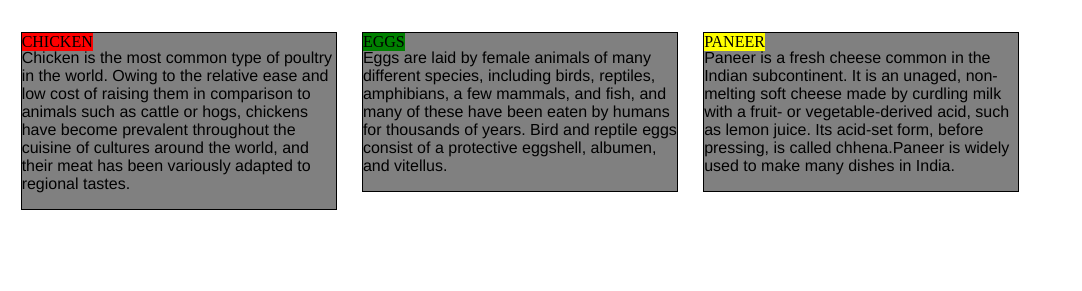
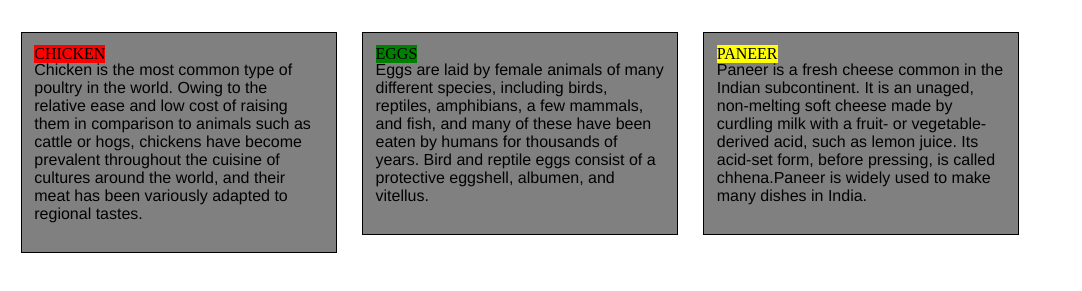
Before and after one commit to VaishnaviKatre/WebDesigning, a plain HTML site: page Mod2solution/index.html in a window 1280 px wide. Shown: the part 121-412 px from the top of the page, without its empty margins (0-1082 px from the left). Drawn offline with Linux system fonts and the light colour scheme.

Commit message:
Update index.html

```diff
--- a/Mod2solution/index.html
+++ b/Mod2solution/index.html
@@ -54,21 +54,21 @@
 	#p1 {
 		top: 20px;
 		margin: 1%;
-
+		padding:1%;
 		background-color: grey;
 	}
 
 	#p2 {
 		top: 20px;
 		margin: 1%;
-
+		padding:1%;
 		background-color: grey;
 	}
 
 	#p3 {
 		top: 20px;
 		margin: 1%;
-
+		padding : 1%;
 
 		background-color: grey;
 	}
```
